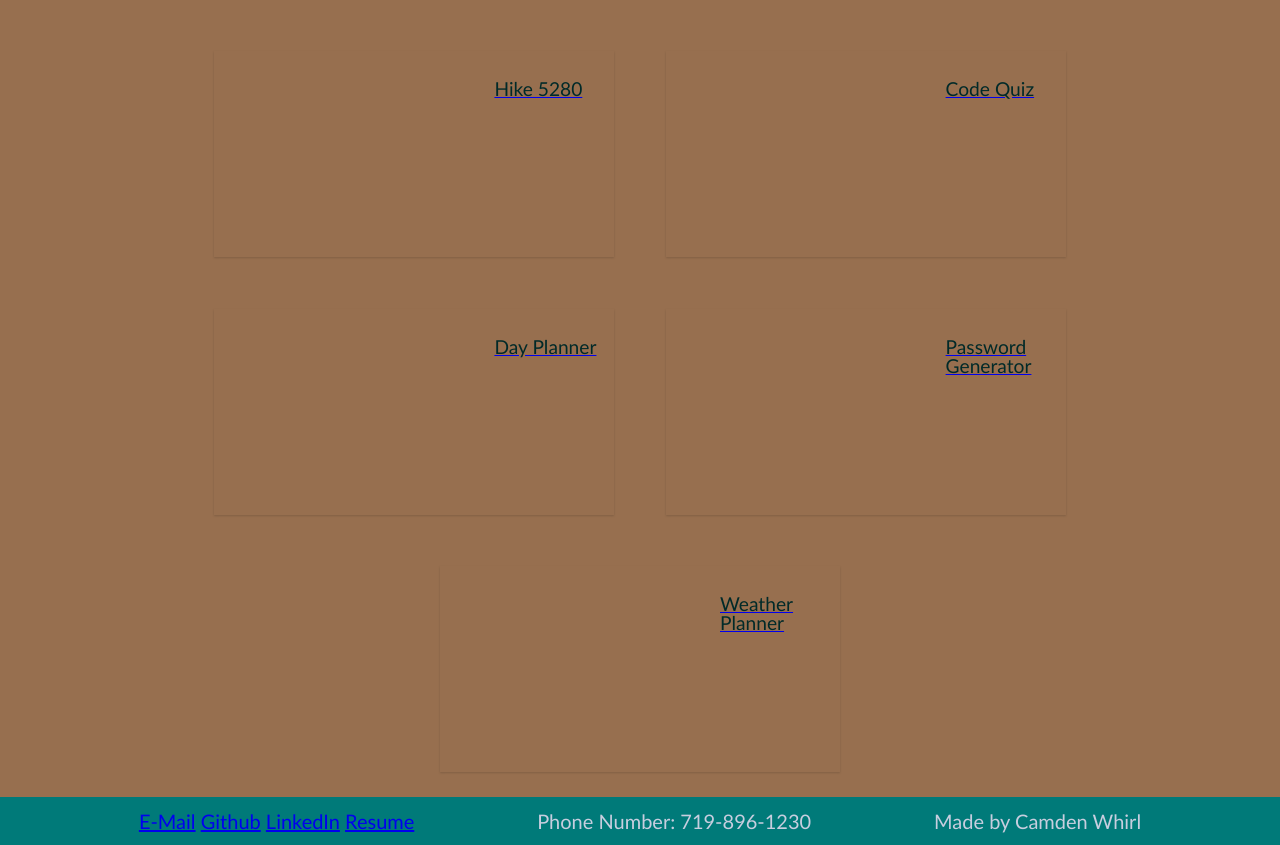
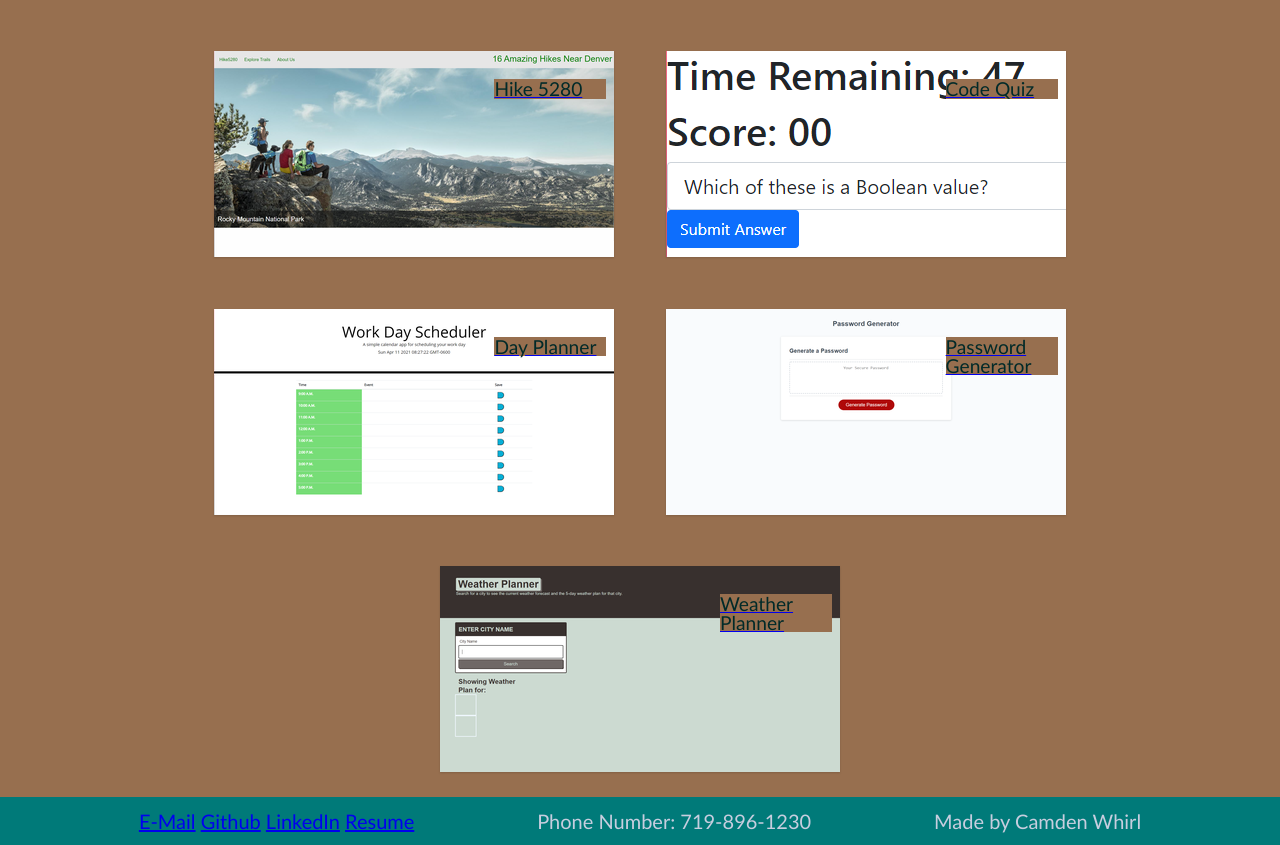
Before and after one commit to CWhirl/my-portfolio, a plain HTML site: page index.html in a window 1280 px wide. Shown: the part 272-1117 px from the top of the page. Drawn offline with Linux system fonts and the light colour scheme.

Commit message:
Re-added fixed images

```diff
--- a/styles.css
+++ b/styles.css
@@ -79,7 +79,7 @@
 }
 
 #mainProject {
-    background-image: url(hike5280.png);
+    background-image: url(hike5280.PNG);
     height: 206px;
     width: 400px;
 }
@@ -89,17 +89,17 @@
     width: 400px;
 }
 #secondProject {
-    background-image: url(dayplanner.png);
+    background-image: url(dayplanner.PNG);
     height: 206px;
     width: 400px;
 }
 #thirdProject {
-    background-image: url(passwordgenerator.png);
+    background-image: url(passwordgenerator.PNG);
     height: 206px;
     width: 400px;
 }
 #fourthProject {
-    background-image: url(weatherplanner.png);
+    background-image: url(weatherplanner.PNG);
     height: 206px;
     width: 400px;
 }
```
Also changed, not shown: codequiz.PNG (added), dayplanner.PNG (added), hike5280.PNG (added), passwordgenerator.PNG (added), weatherplanner.PNG (added).
